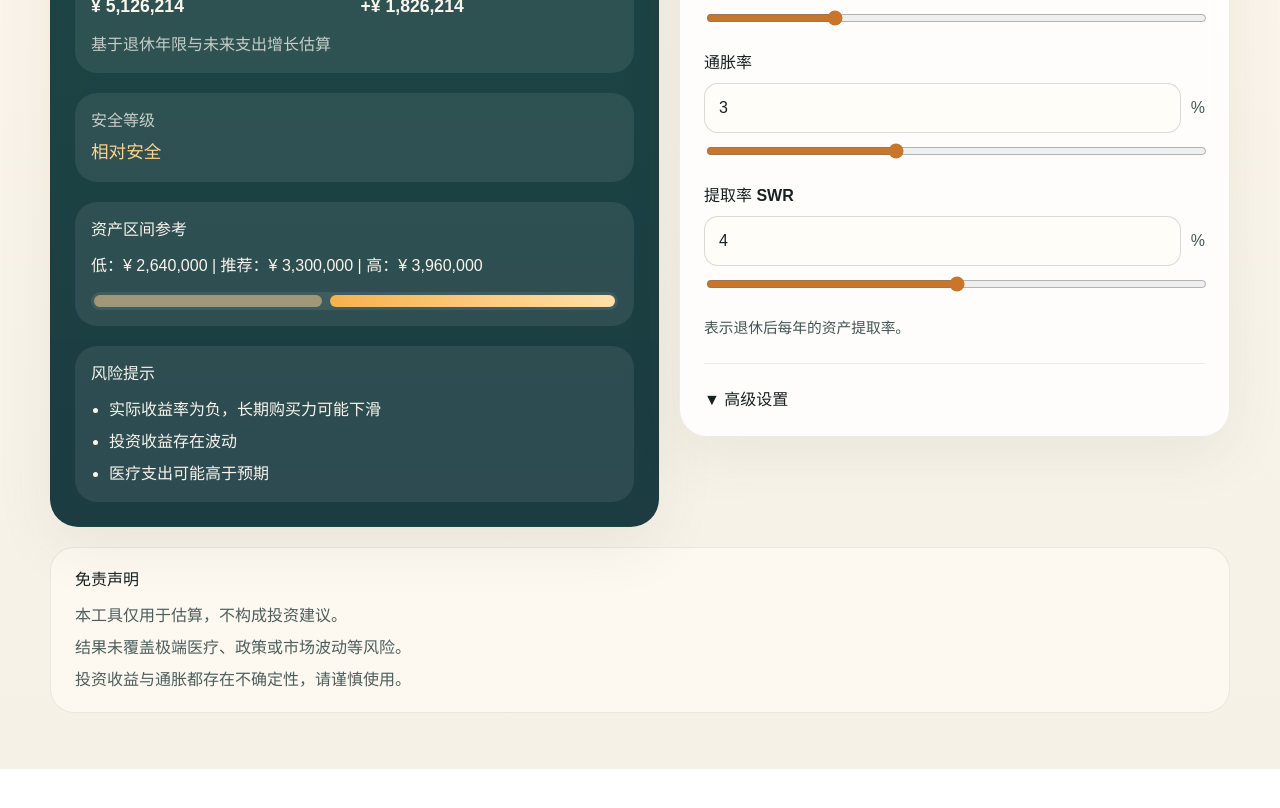
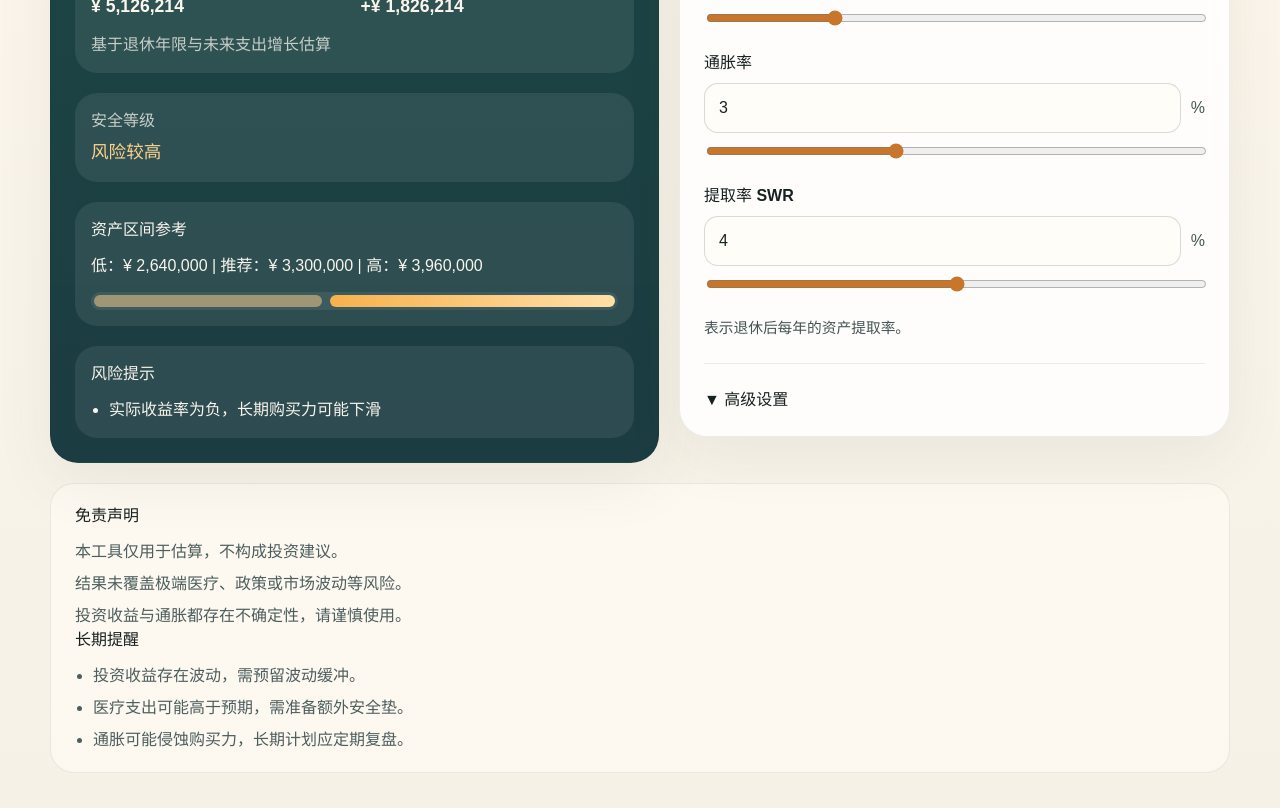
Before and after one commit to cholf5/fire-cn-calculator, a React (Vite) app: page / in a window 1280 px wide. Shown: the part 780-1588 px from the top of the page. Before the commit the page ends 1549 px from the top, so only its background shows below. Built offline with nearby package versions, Linux system fonts and the light colour scheme.

Commit message:
fix: refine risk evaluation and reminders

```diff
--- a/src/components/Disclaimer.tsx
+++ b/src/components/Disclaimer.tsx
@@ -5,6 +5,12 @@ export function Disclaimer() {
       <p>本工具仅用于估算，不构成投资建议。</p>
       <p>结果未覆盖极端医疗、政策或市场波动等风险。</p>
       <p>投资收益与通胀都存在不确定性，请谨慎使用。</p>
+      <h2>长期提醒</h2>
+      <ul>
+        <li>投资收益存在波动，需预留波动缓冲。</li>
+        <li>医疗支出可能高于预期，需准备额外安全垫。</li>
+        <li>通胀可能侵蚀购买力，长期计划应定期复盘。</li>
+      </ul>
     </footer>
   );
 }
--- a/src/components/ResultPanel.tsx
+++ b/src/components/ResultPanel.tsx
@@ -179,11 +179,15 @@ export function ResultPanel({ values, result }: ResultPanelProps) {
 
       <div className="risk-card">
         <h2>风险提示</h2>
-        <ul>
-          {result.riskHighlights.map((item) => (
-            <li key={item}>{item}</li>
-          ))}
-        </ul>
+        {result.riskHighlights.length > 0 ? (
+          <ul>
+            {result.riskHighlights.map((item) => (
+              <li key={item}>{item}</li>
+            ))}
+          </ul>
+        ) : (
+          <p className="risk-empty">当前参数下未触发高优先级风险提示。</p>
+        )}
       </div>
     </section>
   );
--- a/src/core/calculator.ts
+++ b/src/core/calculator.ts
@@ -80,11 +80,15 @@ export function sanitizeFormValues(values: Partial<FireFormValues>): FireFormVal
   };
 }
 
-function getSafetyLabel(swr: number): string {
-  if (swr <= 0.03) {
+function getSafetyLabel(values: FireFormValues, realReturn: number): string {
+  if (realReturn <= 0) {
+    return "风险较高";
+  }
+
+  if (values.swr <= 0.03) {
     return "较保守";
   }
-  if (swr <= 0.04) {
+  if (values.swr <= 0.04) {
     return "相对安全";
   }
   return "风险较高";
@@ -92,11 +96,6 @@ function getSafetyLabel(swr: number): string {
 
 function getRiskHighlights(values: FireFormValues): string[] {
   const highlights: string[] = [];
-  const fallbackHighlights = [
-    "投资收益存在波动",
-    "医疗支出可能高于预期",
-    "通胀可能侵蚀购买力",
-  ];
   const realReturn =
     (1 + values.returnRate) / (1 + values.inflationRate) - 1;
 
@@ -112,17 +111,7 @@ function getRiskHighlights(values: FireFormValues): string[] {
     highlights.push("无房状态下租住成本可能继续上升");
   }
 
-  for (const item of fallbackHighlights) {
-    if (highlights.length >= 3) {
-      break;
-    }
-
-    if (!highlights.includes(item)) {
-      highlights.push(item);
-    }
-  }
-
-  return highlights.slice(0, 3);
+  return highlights;
 }
 
 export function calculateFire(values: FireFormValues): FireCalculationResult {
@@ -160,7 +149,7 @@ export function calculateFire(values: FireFormValues): FireCalculationResult {
     longevityAdjustedTarget,
     longevityAdjustmentDelta: longevityAdjustedTarget - fireTarget,
     realReturn,
-    safetyLabel: getSafetyLabel(values.swr),
+    safetyLabel: getSafetyLabel(values, realReturn),
     riskHighlights: getRiskHighlights(values),
     lowerBound: fireTarget * 0.8,
     upperBound: fireTarget * 1.2,
--- a/src/styles.css
+++ b/src/styles.css
@@ -497,6 +497,11 @@ input {
   padding-left: 18px;
 }
 
+.risk-empty {
+  margin: 0;
+  color: var(--result-muted);
+}
+
 .risk-card li + li {
   margin-top: 8px;
 }
@@ -512,6 +517,16 @@ input {
 .disclaimer p {
   margin: 8px 0 0;
   color: var(--disclaimer-text);
+}
+
+.disclaimer ul {
+  margin: 12px 0 0;
+  padding-left: 18px;
+  color: var(--disclaimer-text);
+}
+
+.disclaimer li + li {
+  margin-top: 8px;
 }
 
 @media (max-width: 920px) {
```
Also changed, not shown: 2 other files (tests, documents, lock files or other folders).
